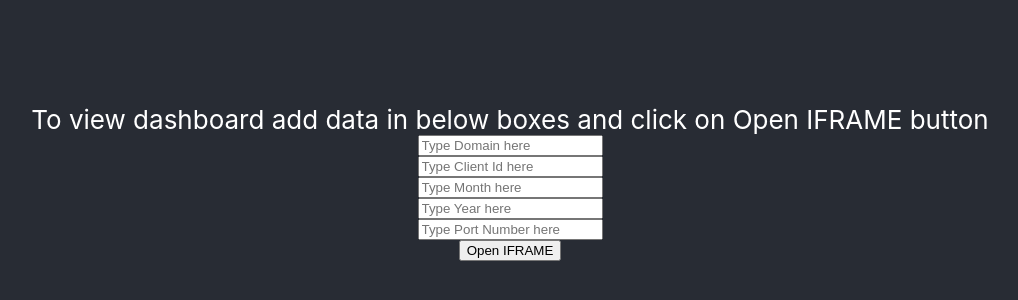
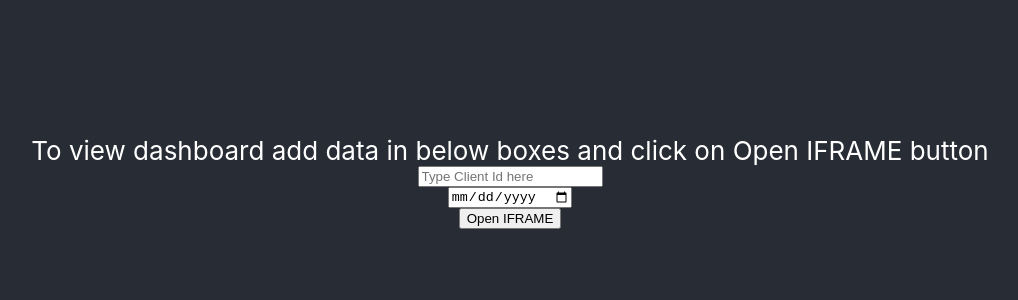
Before and after one commit to pankajiitr87/iframe_client, a React (Create React App) app: page / in a window 1280 px wide. Shown: the part 218-518 px from the top of the page, without its empty margins (130-1148 px from the left). Built offline with nearby package versions, Linux system fonts and the light colour scheme.

Commit message:
add date input tag

```diff
--- a/src/App.js
+++ b/src/App.js
@@ -9,6 +9,7 @@ function App() {
   const [month, setMonth] = useState("");
   const [year, setYear] = useState("")
   const [port, setPort] = useState(""); // State to store the port input
+  const [date, setDate] = useState(""); // State to store the selected date
 
   // Function to open the iframe and send a message
   const openFrameAndSendMessage = () => {
@@ -22,7 +23,7 @@ function App() {
     // for mongo database username and password --> pankajiitr87 and a3kwmdDoE9xGpi5n
     // const message = `${domain}/${clientId}/${month}/${year}`;
     // const iframeUrl = `http://localhost:${port}/?message=${encodeURIComponent(message)}`;
-    const url = `https://bo-cilent.vercel.app/?domain=${encodeURIComponent(domain)}&clientId=${encodeURIComponent(clientId)}&month=${encodeURIComponent(month)}&year=${encodeURIComponent(year)}`
+    const url = `https://bo-cilent.vercel.app/?clientId=${encodeURIComponent(clientId)}&date=${encodeURIComponent(date)}`
     // Create the iframe
     const iframe = document.createElement("iframe");
     console.log('iframe =', iframe);
@@ -68,29 +69,14 @@ function App() {
       <header className="App-header">
         <header>To view dashboard add data in below boxes and click on Open IFRAME button</header>
         <input
-          placeholder='Type Domain here'
-          value={domain}
-          onChange={(e) => setDomain(e.target.value)} // Update the domain state
-        />
-        <input
           placeholder='Type Client Id here'
           value={clientId}
           onChange={(e) => setClientId(e.target.value)} // Update the clientId state
         />
         <input
-          placeholder='Type Month here'
-          value={month}
-          onChange={(e) => setMonth(e.target.value)} // Update the clientId state
-        />
-        <input
-          placeholder='Type Year here'
-          value={year}
-          onChange={(e) => setYear(e.target.value)} // Update the clientId state
-        />
-        <input
-          placeholder='Type Port Number here'
-          value={port}
-          onChange={(e) => setPort(e.target.value)} // Update the port state
+          type='date'
+          value={date}
+          onChange={(e) => setDate(e.target.value)} // Update the date state
         />
         <button onClick={openFrameAndSendMessage}>Open IFRAME</button>
       </header>
```
